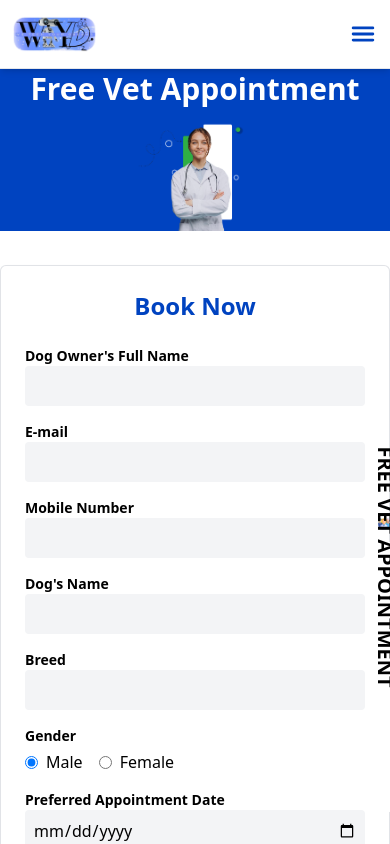
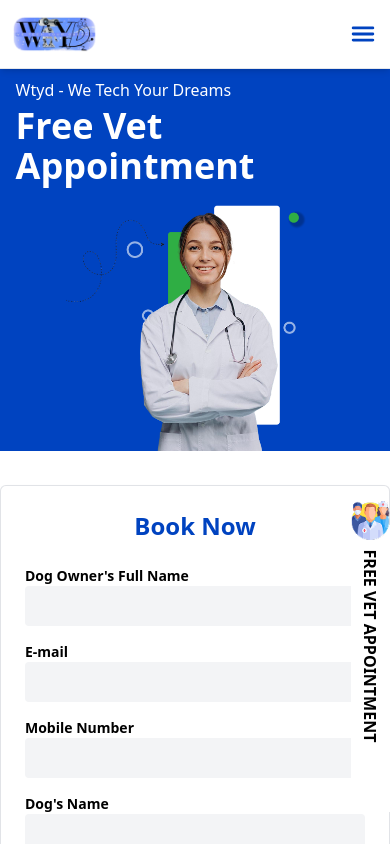
Before and after one commit to Anekantjainsagar/wtyd-website, a Next.js app: page /vet-appointment in a window 390 px wide. Shown: the top 844 px of the page. Built offline with nearby package versions, Linux system fonts and the light colour scheme; no server answers.

Commit message:
Added pet appointment responsiveness

```diff
--- a/app/(user)/layout.tsx
+++ b/app/(user)/layout.tsx
@@ -55,15 +55,15 @@ export default function RootLayout({
                 <Toaster />
                 <Navbar />{" "}
                 <Link href="/vet-appointment">
-                  <div className="z-50 cursor-pointer fixed w-[3vw] h-[32vh] right-0 bottom-8 bg-white rounded-l-xl flex flex-col items-center whitespace-nowrap">
+                  <div className="z-50 cursor-pointer fixed w-[10vw] md:w-[3vw] h-[34vh] md:h-[32vh] right-0 bottom-8 bg-white rounded-l-xl flex flex-col items-center whitespace-nowrap">
                     <Image
                       src={"/assets/doctors.png"}
                       width={1000}
                       height={1000}
                       alt="FREE Vet Appointment"
-                      className="w-[3vw] mb-[6vw] -mt-6"
+                      className="w-[17vw] md:w-[3vw] mb-[24vw] md:mb-[6vw] -mt-6"
                     />
-                    <p className="rotate-90 uppercase text-xl font-semibold">
+                    <p className="rotate-90 uppercase md:text-xl font-semibold">
                       FREE Vet Appointment
                     </p>
                   </div>
--- a/app/(user)/vet-appointment/page.jsx
+++ b/app/(user)/vet-appointment/page.jsx
@@ -100,17 +100,17 @@ export default function BookAppointment() {
 
       <div className="min-h-screen bg-white">
         {/* Top Banner */}
-        <div className="bg-newBlue pt-[10vw] px-[4vw] text-white flex flex-col md:flex-row justify-between items-center">
+        <div className="bg-newBlue pt-[20vw] md:pt-[10vw] px-[4vw] text-white flex flex-col md:flex-row justify-between items-center">
           <div>
-            <p className="text-xl">Wtyd - We Tech Your Dreams</p>
-            <h1 className="text-3xl md:text-7xl font-bold mt-1">
+            <p className="md:text-xl">Wtyd - We Tech Your Dreams</p>
+            <h1 className="text-4xl md:text-7xl font-bold mt-1">
               Free Vet Appointment
             </h1>
           </div>
           <img
             src="/assets/doctor.png"
             alt="Vet Doctor"
-            className="w-[40vw] mt-4 md:mt-0"
+            className="w-full md:w-[40vw] mt-4 md:mt-0"
           />
         </div>
 
```
